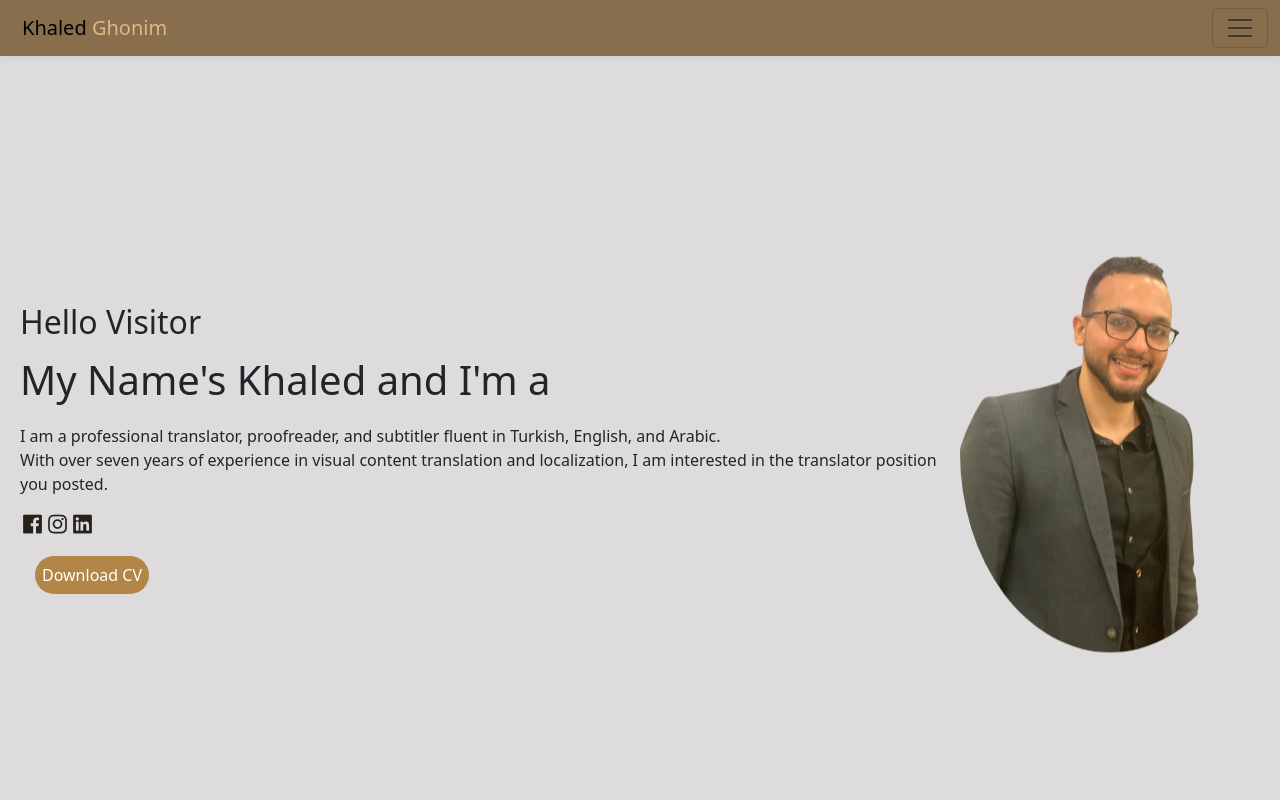
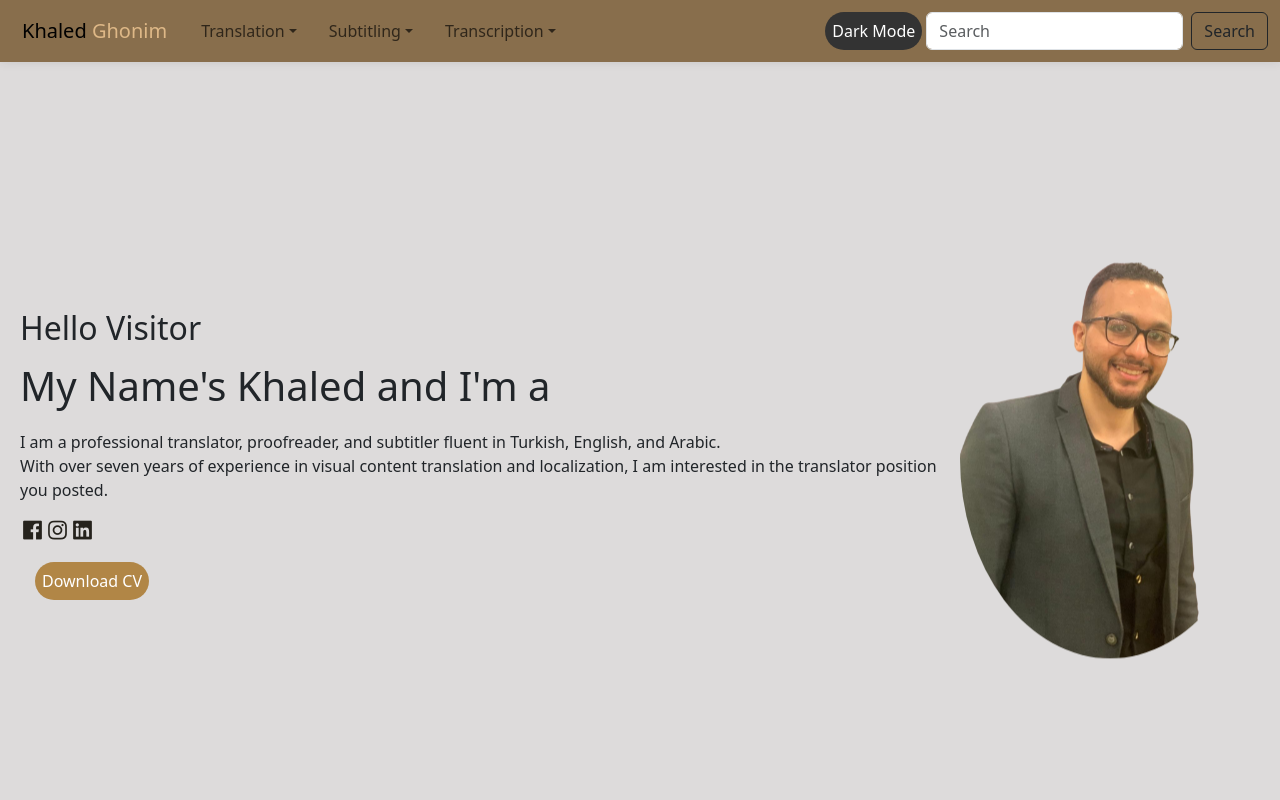
Before and after one commit to LoDaBeY/lodareactapp, a React (Create React App) app: page / in a window 1280 px wide. Shown: the top 800 px of the page. Built offline with nearby package versions, Linux system fonts and the light colour scheme.

Commit message:
Content distribution and organized

```diff
--- a/src/Components/Header/Header.jsx
+++ b/src/Components/Header/Header.jsx
@@ -4,7 +4,7 @@ import './header.css'
 function Header() {
   return (
     <>
-    <nav className="navbar">
+    <nav className="navbar navbar-expand-lg">
   <div className="container-fluid">
     <a className="navbar-brand" href="#">
       Khaled <span className="logoname">Ghonim</span>
```
